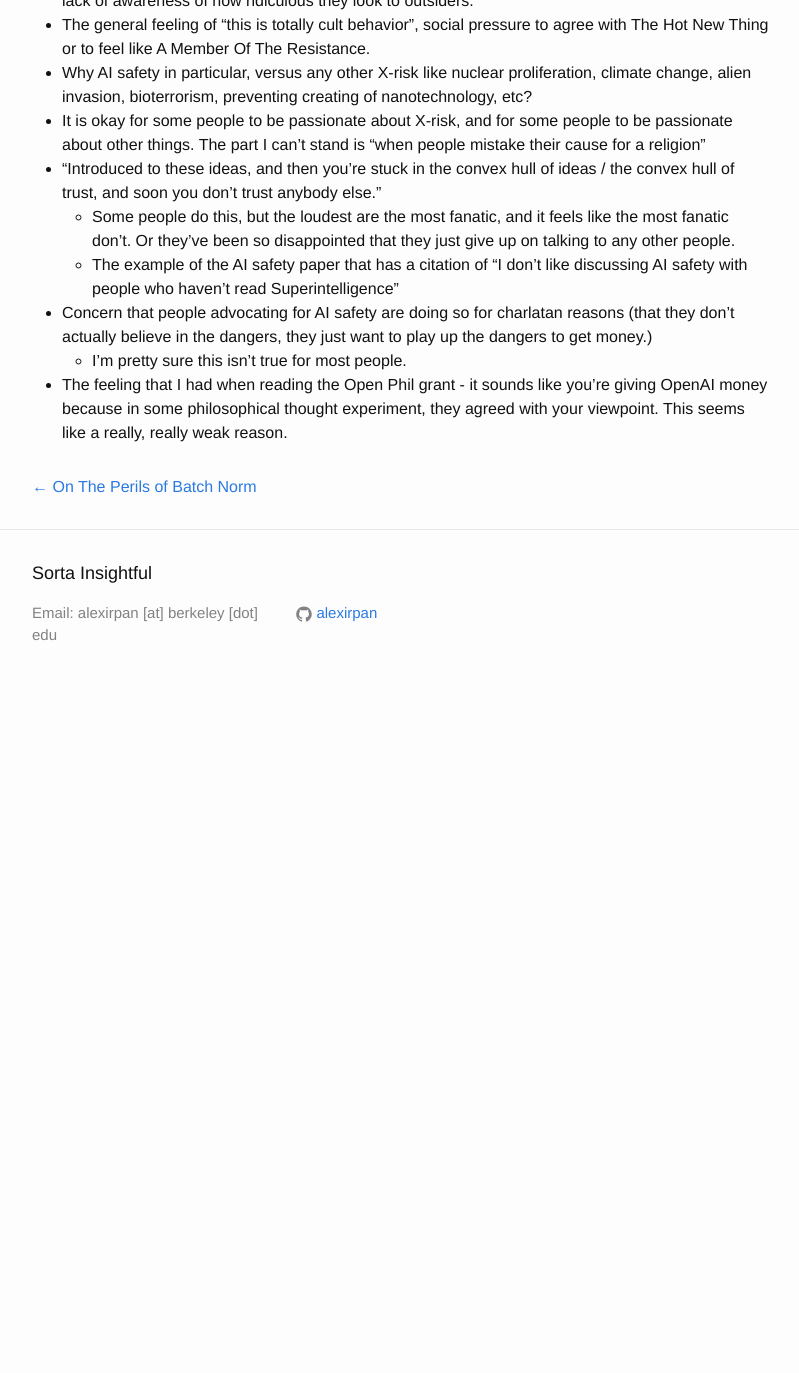
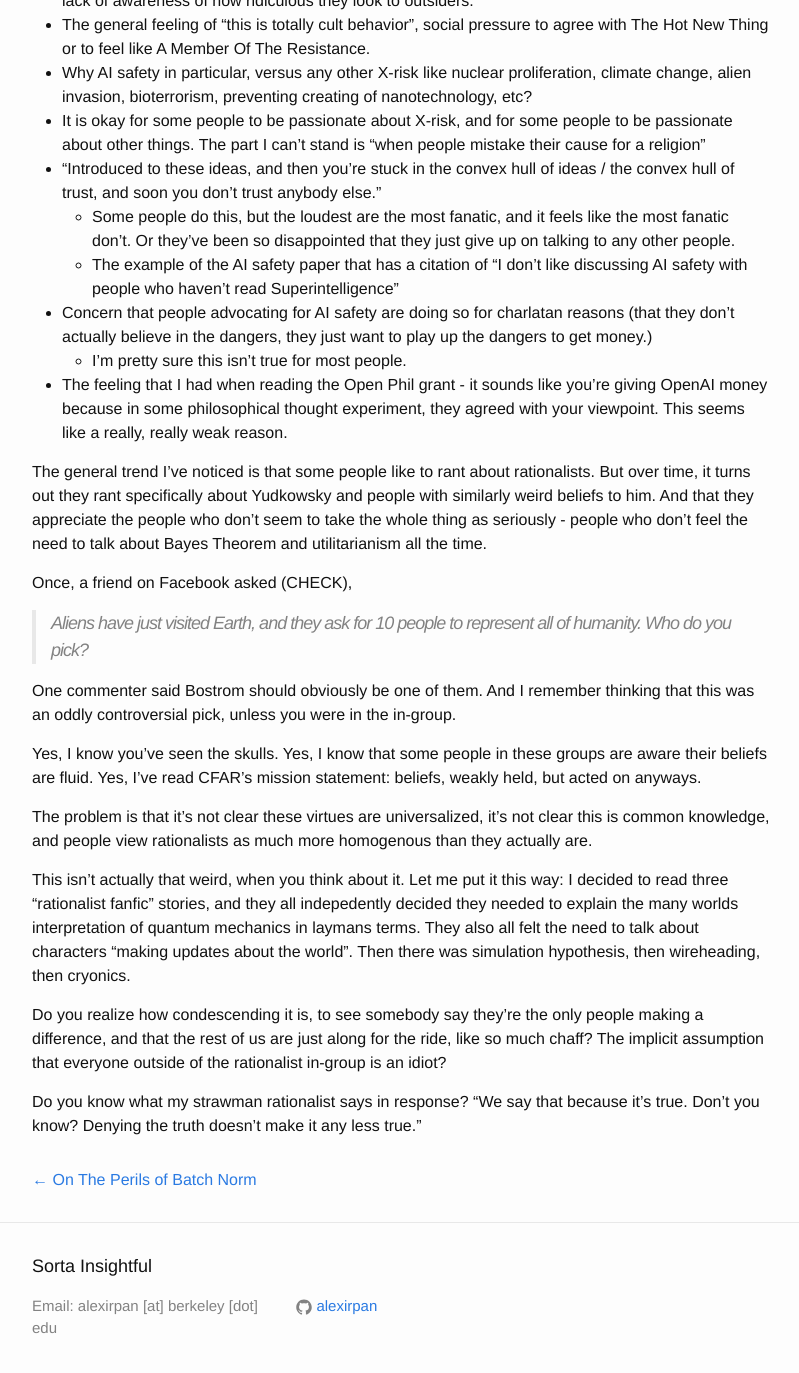
Before and after one commit to alexirpan/alexirpan.github.io, a Jekyll site: the page built from _posts/2017-05-02-ai-safety.markdown, in a window 1280 px wide and 1400 px high, scrolled down 4401 px. Shown: the top 1373 px of the window, without its empty margins (238-1037 px from the left). Built offline with Jekyll 4.4.1, drawn with Linux system fonts in a browser that asks for light colours; nearby versions of some CDN libraries; before the commit the page ends 5108 px from its top, so only the background shows below that.

Commit message:
It just keeps getting longer and longer!

```diff
--- a/_posts/2017-05-02-ai-safety.markdown
+++ b/_posts/2017-05-02-ai-safety.markdown
@@ -271,3 +271,40 @@
 * The feeling that I had when reading the Open Phil grant - it sounds like
 you're giving OpenAI money because in some philosophical thought experiment,
 they agreed with your viewpoint. This seems like a really, really weak reason.
+
+The general trend I've noticed is that some people like to rant about rationalists.
+But over time, it turns out they rant specifically about Yudkowsky and people
+with similarly weird beliefs to him. And that they appreciate the people who
+don't seem to take the whole thing as seriously - people who don't feel the
+need to talk about Bayes Theorem and utilitarianism all the time.
+
+Once, a friend on Facebook asked (CHECK),
+
+> Aliens have just visited Earth, and they ask for 10 people to represent all
+> of humanity. Who do you pick?
+
+One commenter said Bostrom should obviously be one of them. And I remember thinking
+that this was an oddly controversial pick, unless you were in the in-group.
+
+Yes, I know you've seen the skulls. Yes, I know that some people in these groups
+are aware their beliefs are fluid. Yes, I've read CFAR's mission statement:
+beliefs, weakly held, but acted on anyways.
+
+The problem is that it's not clear these virtues are universalized, it's not clear
+this is common knowledge, and people view rationalists as much more homogenous
+than they actually are.
+
+This isn't actually that weird, when you think about it. Let me put it this way:
+I decided to read three "rationalist fanfic" stories, and they all indepedently
+decided they needed to explain the many worlds interpretation of quantum
+mechanics in laymans terms. They also all felt the need to talk about characters
+"making updates about the world". Then there was simulation hypothesis, then
+wireheading, then cryonics.
+
+Do you realize how condescending it is, to see somebody say they're the only
+people making a difference, and that the rest of us are just along for the ride,
+like so much chaff? The implicit assumption that everyone outside of the rationalist
+in-group is an idiot?
+
+Do you know what my strawman rationalist says in response? "We say that because
+it's true. Don't you know? Denying the truth doesn't make it any less true."
```
